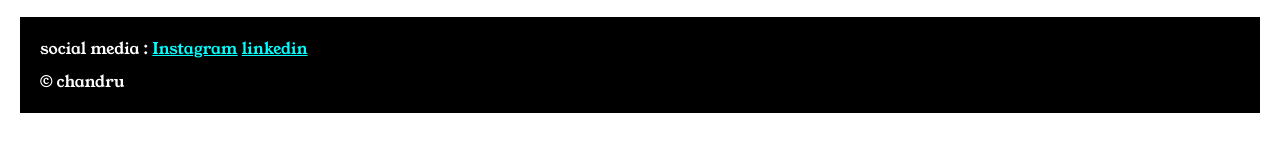
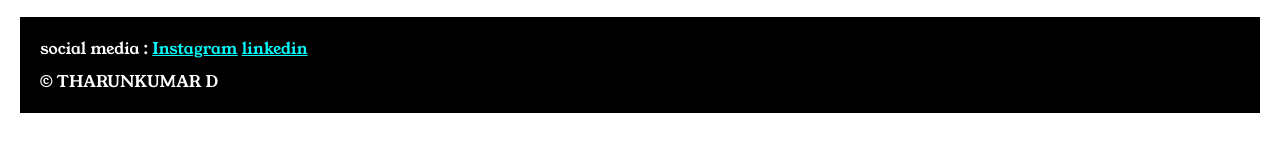
Before and after one commit to tharunjayam2005-ops/Portfolio-simple, a plain HTML site: page index.html in a window 1280 px wide. Shown: the part 585-736 px from the top of the page. Drawn offline with Linux system fonts and the light colour scheme.

Commit message:
Update index.html

```diff
--- a/index.html
+++ b/index.html
@@ -54,7 +54,7 @@
     <a class="section-five__tags" href="https://www.linkedin.com/in/tharunkumar-d-2371b2406/">linkedin</a>
 
  </p>
-  <p class="section-five__desc">&COPY; chandru</p>
+  <p class="section-five__desc">&COPY; THARUNKUMAR D</p>
   </div>
   </div>
 </body>
```
